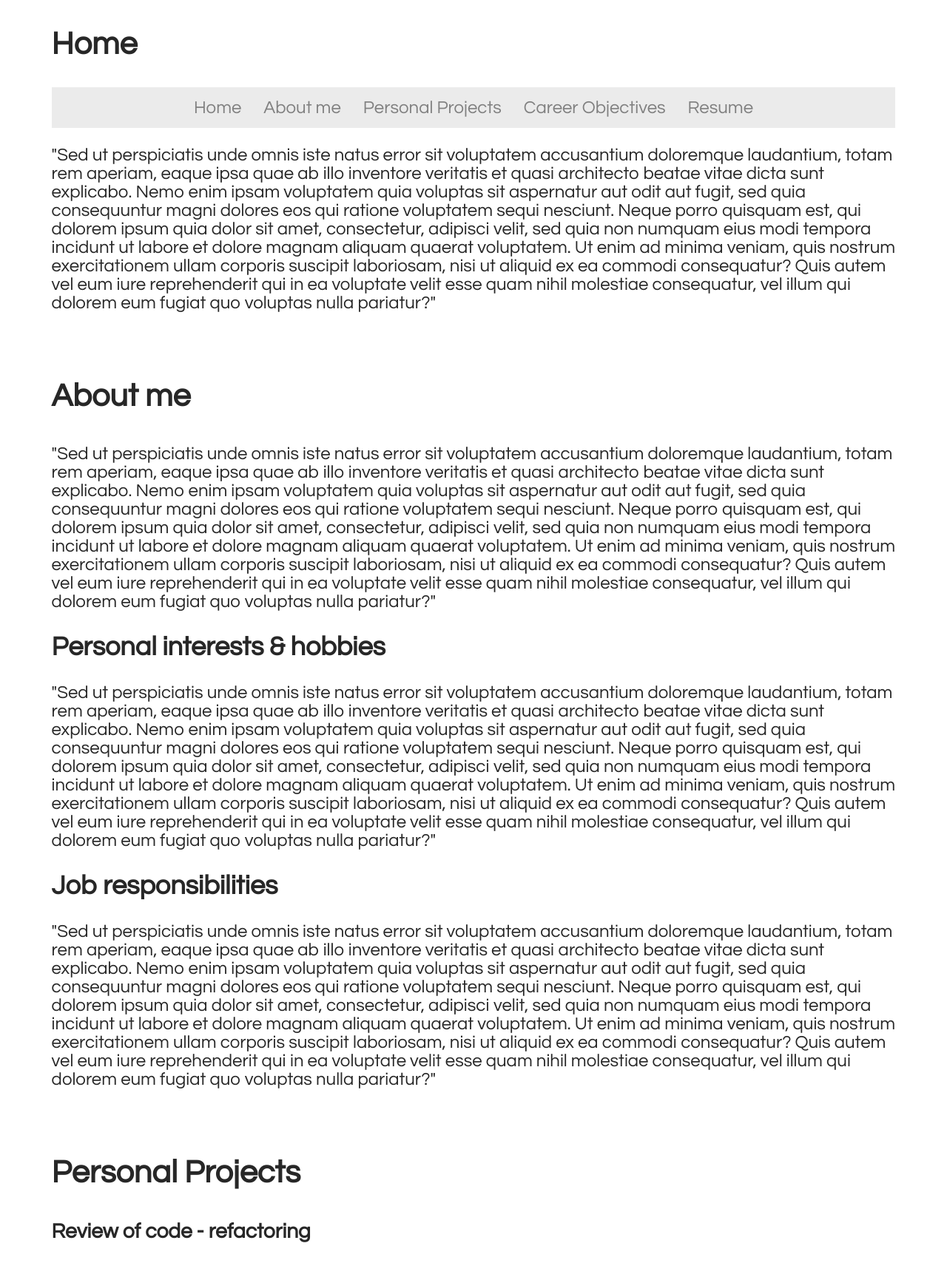
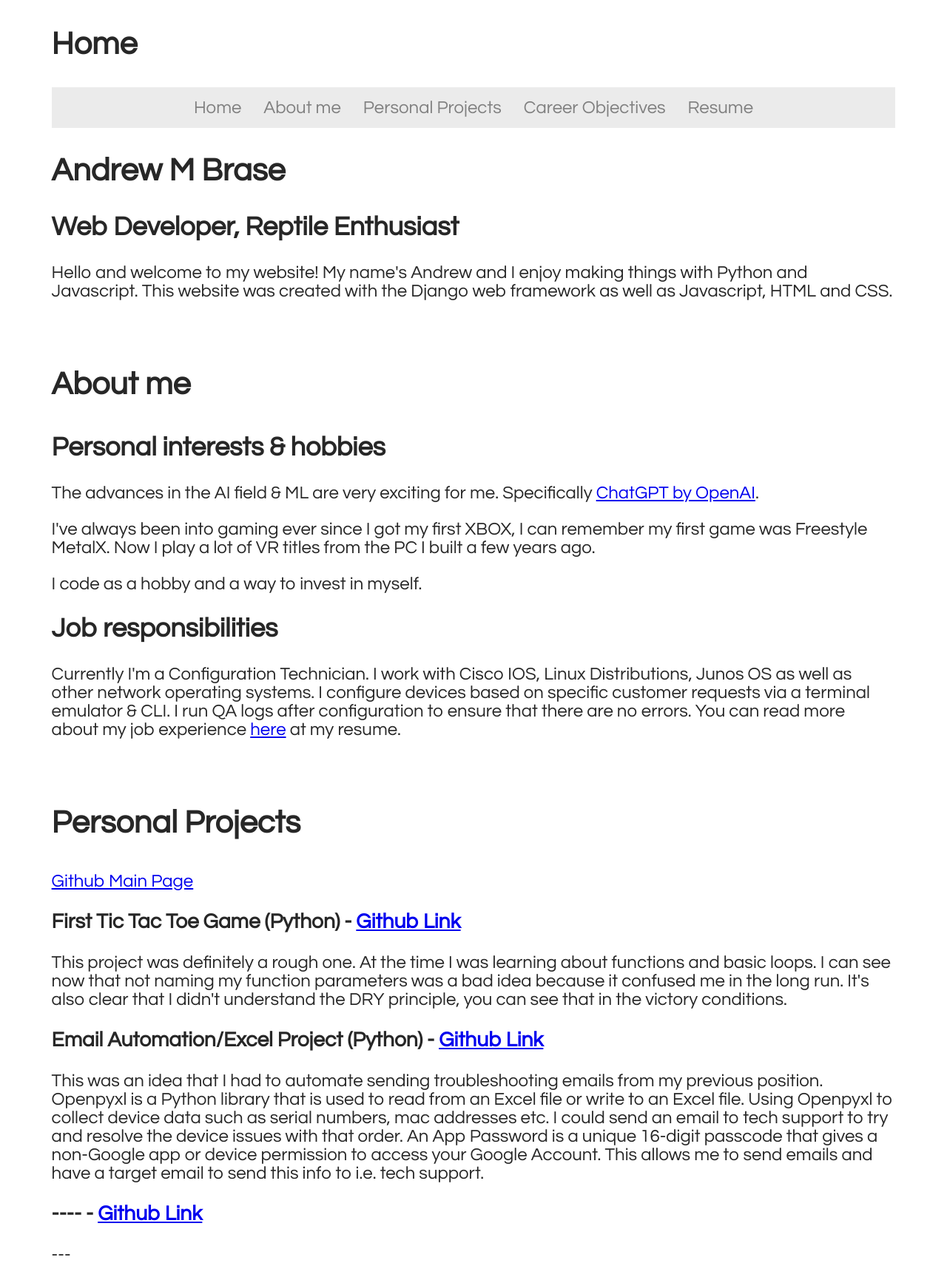
Before and after one commit to andrewbrase/django_website, a Django app: page /basic_app/Home/ in a window 1280 px wide. Shown: the part 214-1922 px from the top of the page at 74% size. Run offline with Django 4.2, Linux system fonts and the light colour scheme.

Commit message:
working on info for website

```diff
--- a/ab_website/static/base/base.css
+++ b/ab_website/static/base/base.css
@@ -2,6 +2,7 @@
   font-family: externalFont;
   src: url(../fonts/Questrial-Regular.ttf);
 }
+
 body {
   font-size: 1.5em;
   font-family: externalFont;
@@ -70,6 +71,11 @@ body .visit a:hover {
   text-decoration: underline;
 }
 
+@media (orientation: portrait), (max-width: 500px) {
+  body .signin-cont {
+    min-width: 300px;
+  }
+}
 html {
   scroll-behavior: smooth;
 }
@@ -176,15 +182,23 @@ body .cont .link:hover {
 body .cont input {
   font-size: 0.8em;
 }
-body .cont textarea {
+body .cont form {
+  position: relative;
+  margin-left: auto;
+  margin-right: auto;
+}
+body .cont form textarea {
   resize: none;
-  width: 50%;
+  width: 90%;
   font-size: 0.8em;
 }
 
 @media (orientation: portrait), (max-width: 1108px) {
   body nav {
     font-size: 0.8em;
+  }
+  body ul .items {
+    margin-right: 38px;
   }
   body .user {
     font-size: 0.9em;
--- a/ab_website/static/base/base.scss
+++ b/ab_website/static/base/base.scss
@@ -129,10 +129,16 @@ body {
         input {
             font-size: .8em;
         }
-        textarea {
-            resize: none;
-            width: 50%;
-            font-size: .8em;
+        form {
+            position: relative;
+            margin-left: auto;
+            margin-right: auto;
+
+            textarea {
+                resize: none;
+                width: 90%;
+                font-size: .8em;
+            }
         }
     }
 }
@@ -143,6 +149,15 @@ body {
     body {
         nav {
             font-size: .8em;
+        }
+
+        ul {
+            // background-color: rgb(107, 50, 50);
+
+            .items {
+                // background-color: gray ;
+                margin-right: 38px;
+            }
         }
 
         .user {
--- a/ab_website/templates/basic_app/base.html
+++ b/ab_website/templates/basic_app/base.html
@@ -14,6 +14,7 @@
     <!-- base template for the pages, this includes the nav bar and links -->
     <nav id="nav">
         <ul>
+            <div class="items">
             <li><a href="{% url 'basic_app:home' %}">Home</a></li>
 
             <!-- Sign in and sign out depending on the current status of the user -->
@@ -30,8 +31,11 @@
             {% if user.is_authenticated %}
             <li><a href="{% url 'basic_app:contact' %}">Contact</a></li>
             {% endif %}
+            </div>
 
             <hr>
+
+            <div class="items">
             <!-- for the staff users there's a link directly to the admin interface -->
             {% if user.is_staff %}
             <li><a href="{% url 'admin:index' %}">Admin</a></li>
@@ -47,6 +51,7 @@
             <li>Sign in for more features</li>
             {% endif %}
         </ul>
+        </div>
     </nav>
 
     <!-- this is where every page that uses this base template will be inserted -->
--- a/ab_website/templates/basic_app/home.html
+++ b/ab_website/templates/basic_app/home.html
@@ -14,36 +14,84 @@
         <li><a href="#resume">Resume</a></li>
     </div>
 
-    <p>"Sed ut perspiciatis unde omnis iste natus error sit voluptatem accusantium doloremque laudantium, totam rem aperiam, eaque ipsa quae ab illo inventore veritatis et quasi architecto beatae vitae dicta sunt explicabo. Nemo enim ipsam voluptatem quia voluptas sit aspernatur aut odit aut fugit, sed quia consequuntur magni dolores eos qui ratione voluptatem sequi nesciunt. Neque porro quisquam est, qui dolorem ipsum quia dolor sit amet, consectetur, adipisci velit, sed quia non numquam eius modi tempora incidunt ut labore et dolore magnam aliquam quaerat voluptatem. Ut enim ad minima veniam, quis nostrum exercitationem ullam corporis suscipit laboriosam, nisi ut aliquid ex ea commodi consequatur? Quis autem vel eum iure reprehenderit qui in ea voluptate velit esse quam nihil molestiae consequatur, vel illum qui dolorem eum fugiat quo voluptas nulla pariatur?"</p>
+    <h1>Andrew M Brase</h1>
+    <h2>Web Developer, Reptile Enthusiast</h2>
+
+    <!-- <img src='../../static/imgs/andrew.jpg' alt="andrew-photo" width="450" height="250" style="float:left; margin-right: 1em;"> -->
+    <p>Hello and welcome to my website! My name's Andrew and I enjoy making things with Python and Javascript. This
+        website was created
+        with the Django web framework as well as Javascript, HTML and CSS.</p>
 
     <section id="about-me">
         <br>
         <h1>About me</h1>
-        <p>"Sed ut perspiciatis unde omnis iste natus error sit voluptatem accusantium doloremque laudantium, totam rem aperiam, eaque ipsa quae ab illo inventore veritatis et quasi architecto beatae vitae dicta sunt explicabo. Nemo enim ipsam voluptatem quia voluptas sit aspernatur aut odit aut fugit, sed quia consequuntur magni dolores eos qui ratione voluptatem sequi nesciunt. Neque porro quisquam est, qui dolorem ipsum quia dolor sit amet, consectetur, adipisci velit, sed quia non numquam eius modi tempora incidunt ut labore et dolore magnam aliquam quaerat voluptatem. Ut enim ad minima veniam, quis nostrum exercitationem ullam corporis suscipit laboriosam, nisi ut aliquid ex ea commodi consequatur? Quis autem vel eum iure reprehenderit qui in ea voluptate velit esse quam nihil molestiae consequatur, vel illum qui dolorem eum fugiat quo voluptas nulla pariatur?"</p>
+
         <h2>Personal interests & hobbies</h2>
-        <p>"Sed ut perspiciatis unde omnis iste natus error sit voluptatem accusantium doloremque laudantium, totam rem aperiam, eaque ipsa quae ab illo inventore veritatis et quasi architecto beatae vitae dicta sunt explicabo. Nemo enim ipsam voluptatem quia voluptas sit aspernatur aut odit aut fugit, sed quia consequuntur magni dolores eos qui ratione voluptatem sequi nesciunt. Neque porro quisquam est, qui dolorem ipsum quia dolor sit amet, consectetur, adipisci velit, sed quia non numquam eius modi tempora incidunt ut labore et dolore magnam aliquam quaerat voluptatem. Ut enim ad minima veniam, quis nostrum exercitationem ullam corporis suscipit laboriosam, nisi ut aliquid ex ea commodi consequatur? Quis autem vel eum iure reprehenderit qui in ea voluptate velit esse quam nihil molestiae consequatur, vel illum qui dolorem eum fugiat quo voluptas nulla pariatur?"</p>
+        <p>The advances in the AI field & ML are very exciting for me. Specifically <a
+                href="https://openai.com/blog/chatgpt/">ChatGPT by OpenAI</a>. </p>
+        <p>I've
+            always been into gaming ever since I got my first XBOX, I can remember my first game was Freestyle MetalX.
+            Now I play a lot of VR titles from the PC I built a few years ago.</p>
+        <p>I code as a hobby and a way to invest in myself.</p>
+
         <h2>Job responsibilities</h2>
-        <p>"Sed ut perspiciatis unde omnis iste natus error sit voluptatem accusantium doloremque laudantium, totam rem aperiam, eaque ipsa quae ab illo inventore veritatis et quasi architecto beatae vitae dicta sunt explicabo. Nemo enim ipsam voluptatem quia voluptas sit aspernatur aut odit aut fugit, sed quia consequuntur magni dolores eos qui ratione voluptatem sequi nesciunt. Neque porro quisquam est, qui dolorem ipsum quia dolor sit amet, consectetur, adipisci velit, sed quia non numquam eius modi tempora incidunt ut labore et dolore magnam aliquam quaerat voluptatem. Ut enim ad minima veniam, quis nostrum exercitationem ullam corporis suscipit laboriosam, nisi ut aliquid ex ea commodi consequatur? Quis autem vel eum iure reprehenderit qui in ea voluptate velit esse quam nihil molestiae consequatur, vel illum qui dolorem eum fugiat quo voluptas nulla pariatur?"</p>
+        <p>Currently I'm a Configuration Technician. I work with Cisco IOS, Linux Distributions, Junos OS as well as
+            other network operating systems.
+            I configure devices based on specific customer requests via a terminal emulator & CLI. I run QA logs after
+            configuration to ensure that there are no errors.
+            You can read more about my job experience <a href="#resume">here</a> at my resume.
+
+        </p>
+
     </section>
 
     <section id="personal">
         <br>
         <h1>Personal Projects</h1>
-        <h3>Review of code - refactoring</h3>
-        <p>"Sed ut perspiciatis unde omnis iste natus error sit voluptatem accusantium doloremque laudantium, totam rem aperiam, eaque ipsa quae ab illo inventore veritatis et quasi architecto beatae vitae dicta sunt explicabo. Nemo enim ipsam voluptatem quia voluptas sit aspernatur aut odit aut fugit, sed quia consequuntur magni dolores eos qui ratione voluptatem sequi nesciunt. Neque porro quisquam est, qui dolorem ipsum quia dolor sit amet, consectetur, adipisci velit, sed quia non numquam eius modi tempora incidunt ut labore et dolore magnam aliquam quaerat voluptatem. Ut enim ad minima veniam, quis nostrum exercitationem ullam corporis suscipit laboriosam, nisi ut aliquid ex ea commodi consequatur? Quis autem vel eum iure reprehenderit qui in ea voluptate velit esse quam nihil molestiae consequatur, vel illum qui dolorem eum fugiat quo voluptas nulla pariatur?"</p>
+        <a href="https://github.com/andrewbrase" target="_blank" rel="noopener noreferrer">Github Main Page</a>
+        <h3>First Tic Tac Toe Game (Python) - <a
+                href="https://github.com/andrewbrase/Early_Projects/blob/main/01_First_Project_TicTacToe/tic_tac_toe.ipynb"
+                target="_blank" rel="noopener noreferrer">Github
+                Link</a></h3>
+        <p>This project was definitely a rough one. At the time I was learning about functions and basic loops. I can
+            see now that not
+            naming my function parameters was a bad idea because it confused me in the long run. It's also clear that I
+            didn't understand
+            the DRY principle, you can see that in the victory conditions.</p>
+
+        <h3>Email Automation/Excel Project (Python) - <a
+                href="https://github.com/andrewbrase/Early_Projects/blob/main/03_Mail_Automation_Project/automate_mail_ipc.ipynb"
+                target="_blank" rel="noopener noreferrer">Github
+                Link</a>
+        </h3>
+        <p>This was an idea that I had to automate sending troubleshooting emails from my previous position.
+            Openpyxl is a Python library that is used to read from an Excel file or write to an Excel file. Using Openpyxl
+            to collect device data such as serial numbers, mac addresses etc. I could send an email to tech support to try and resolve the device issues with that order.
+            An App Password is a unique 16-digit passcode that gives a non-Google app or device permission to access your Google Account.
+             This allows me to send emails and have a target email to send this info to i.e. tech support.
+        </p>
+
+        <h3>---- - <a
+                href="https://github.com/andrewbrase/Early_Projects/blob/main/03_Mail_Automation_Project/automate_mail_ipc.ipynb"
+                target="_blank" rel="noopener noreferrer">Github
+                Link</a>
+        </h3>
+        <p>---</p>
+
     </section>
 
     <section id="career">
         <br>
         <h1>Career Objectives</h1>
-        <p>"Sed ut perspiciatis unde omnis iste natus error sit voluptatem accusantium doloremque laudantium, totam rem aperiam, eaque ipsa quae ab illo inventore veritatis et quasi architecto beatae vitae dicta sunt explicabo. Nemo enim ipsam voluptatem quia voluptas sit aspernatur aut odit aut fugit, sed quia consequuntur magni dolores eos qui ratione voluptatem sequi nesciunt. Neque porro quisquam est, qui dolorem ipsum quia dolor sit amet, consectetur, adipisci velit, sed quia non numquam eius modi tempora incidunt ut labore et dolore magnam aliquam quaerat voluptatem. Ut enim ad minima veniam, quis nostrum exercitationem ullam corporis suscipit laboriosam, nisi ut aliquid ex ea commodi consequatur? Quis autem vel eum iure reprehenderit qui in ea voluptate velit esse quam nihil molestiae consequatur, vel illum qui dolorem eum fugiat quo voluptas nulla pariatur?"</p>
+        <p>---</p>
     </section>
 
-    <p>"Sed ut perspiciatis unde omnis iste natus error sit voluptatem accusantium doloremque laudantium, totam rem aperiam, eaque ipsa quae ab illo inventore veritatis et quasi architecto beatae vitae dicta sunt explicabo. Nemo enim ipsam voluptatem quia voluptas sit aspernatur aut odit aut fugit, sed quia consequuntur magni dolores eos qui ratione voluptatem sequi nesciunt. Neque porro quisquam est, qui dolorem ipsum quia dolor sit amet, consectetur, adipisci velit, sed quia non numquam eius modi tempora incidunt ut labore et dolore magnam aliquam quaerat voluptatem. Ut enim ad minima veniam, quis nostrum exercitationem ullam corporis suscipit laboriosam, nisi ut aliquid ex ea commodi consequatur? Quis autem vel eum iure reprehenderit qui in ea voluptate velit esse quam nihil molestiae consequatur, vel illum qui dolorem eum fugiat quo voluptas nulla pariatur?"</p>
+    <p>---</p>
 
     <h1 id="resume">Resume</h1>
     <a href="../../static/A_Brase_Resume.pdf" class='link' download>download resume</a>
 
 </section>
+<br><br><br>
 
 {% endblock %}
--- a/ab_website/templates/basic_app/index.html
+++ b/ab_website/templates/basic_app/index.html
@@ -46,7 +46,7 @@
         <!-- link to visit homepage without registering -->
         <div class="visit">
             <h4><a href="{% url 'basic_app:home' %}">Visit without signing in</a></h4>
-            <h5>(Some features will require being signed in)</h5>
+            <h6>(Some features will require being signed in)</h6>
         </div>
     </section>
 
```
Also changed, not shown: ab_website/static/signin/style.css (+7 -0 lines), ab_website/static/signin/style.scss (+9 -0 lines), ab_website/templates/basic_app/contact.html (+4 -4 lines), ab_website/db.sqlite3, ab_website/static/imgs/andrew.jpg (added), 3 other files.
